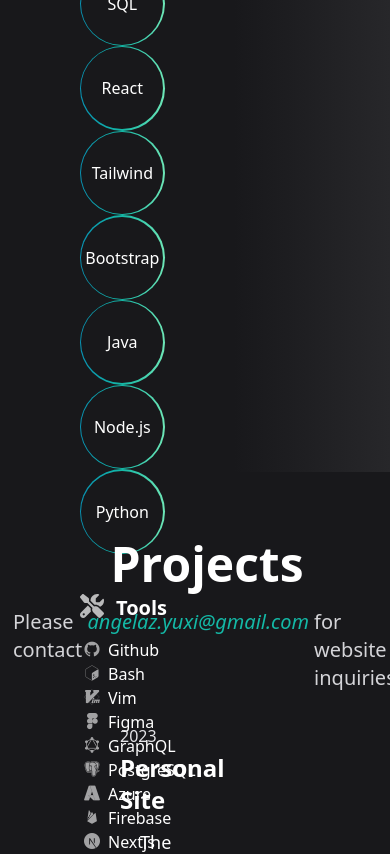
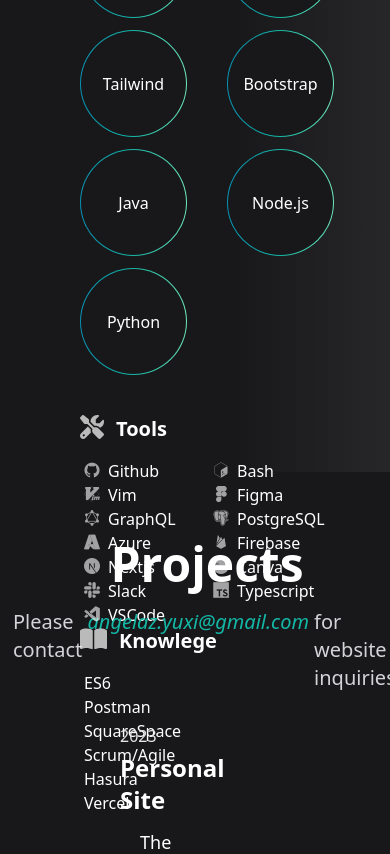
Before and after one commit to ayxz0/angelazhang, a Next.js app: page / in a window 390 px wide. Shown: the part 2060-2914 px from the top of the page. Built offline with nearby package versions, Linux system fonts and the light colour scheme.

Commit message:
skill page responsive

```diff
--- a/src/components/Skills.tsx
+++ b/src/components/Skills.tsx
@@ -2,12 +2,10 @@ import { FontAwesomeIcon } from '@fortawesome/react-fontawesome'
 import { faBookOpen, faScrewdriverWrench } from '@fortawesome/free-solid-svg-icons'
 
 const SCircle = ( {name, ability} : {name: string, ability: number} ) => {
-    const size = 100;
-    const strokeWidth = 1;
     return(
         <>
-            <div className="w-full p-[1pt] aspect-square rounded-full bg-gradient-to-r from-cyan-600 via-teal-500 to-emerald-300">
-                <div className="flex justify-center items-center w-full aspect-square bg-zinc-900 rounded-full">{name}</div>
+            <div className="w-full p-[1pt] aspect-square rounded-full bg-gradient-to-r from-cyan-600 via-teal-500 to-emerald-300" >
+                <div className="flex justify-center items-center w-full aspect-square bg-zinc-900 min-w-fit rounded-full" >{name}</div>
             </div>
         </>
     )
@@ -25,10 +23,10 @@ export const Skills = () => {
     const skills = require("../skills.json");
     return (
         <>
-            <div className="lg:flex w-full">
-                <div className="w-1/3 lg:grid lg:grid-cols-3 lg:gap-x-10 gap-y-3">
+            <div className="w-full lg:flex">
+                <div className="grid grid-cols-2 sm:grid-cols-3 md:grid-cols-4 lg:w-1/2 lg:grid-cols-3 gap-x-10 gap-y-3">
                     {skills.important.map((important : any) =>
-                        <div key={`skill_${important.name}`}>
+                        <div key={`skill_${important.name}`} >
                             <SCircle
                                 name={important.name}
                                 ability={important.ability}
@@ -37,14 +35,14 @@ export const Skills = () => {
                     )}
                 </div>
                 <div className="w-1/12 my-10 invisible lg:visible"><Vr /></div>
-                <div className="w-1/2 lg:flex mt-10">
-                    <div className="w-2/3 me-5">
+                <div className="lg:w-1/2 lg:mt-10 sm:flex">
+                    <div className="sm:w-2/3">
                         <div className="font-bold text-xl mb-4 flex">
                             <FontAwesomeIcon className="me-3 h-6 opacity-70" icon={faScrewdriverWrench} />
                             Tools
                         </div>
-                        <ul className="ms-1">
-                            <div className="lg:grid lg:grid-cols-2 lg:gap-x-5">
+                        <ul className="ms-1 pe-3">
+                            <div className="grid grid-cols-2 gap-x-5">
                                 {skills.tools.map((tool : any) =>
                                     <li key={`tool_${tool}`}>
                                         <div className="items-center">
@@ -57,7 +55,7 @@ export const Skills = () => {
 
                         </ul>
                     </div>
-                    <div className="w-1/3 mx-16">
+                    <div className="sm:w-1/3">
                         <div className="font-bold text-xl mb-4 flex">
                             <FontAwesomeIcon className="me-3 h-6 opacity-70" icon={faBookOpen} />
                             Knowlege</div>
@@ -70,7 +68,6 @@ export const Skills = () => {
 
                 </div>
             </div>
-
         </>
     )
 }
```
